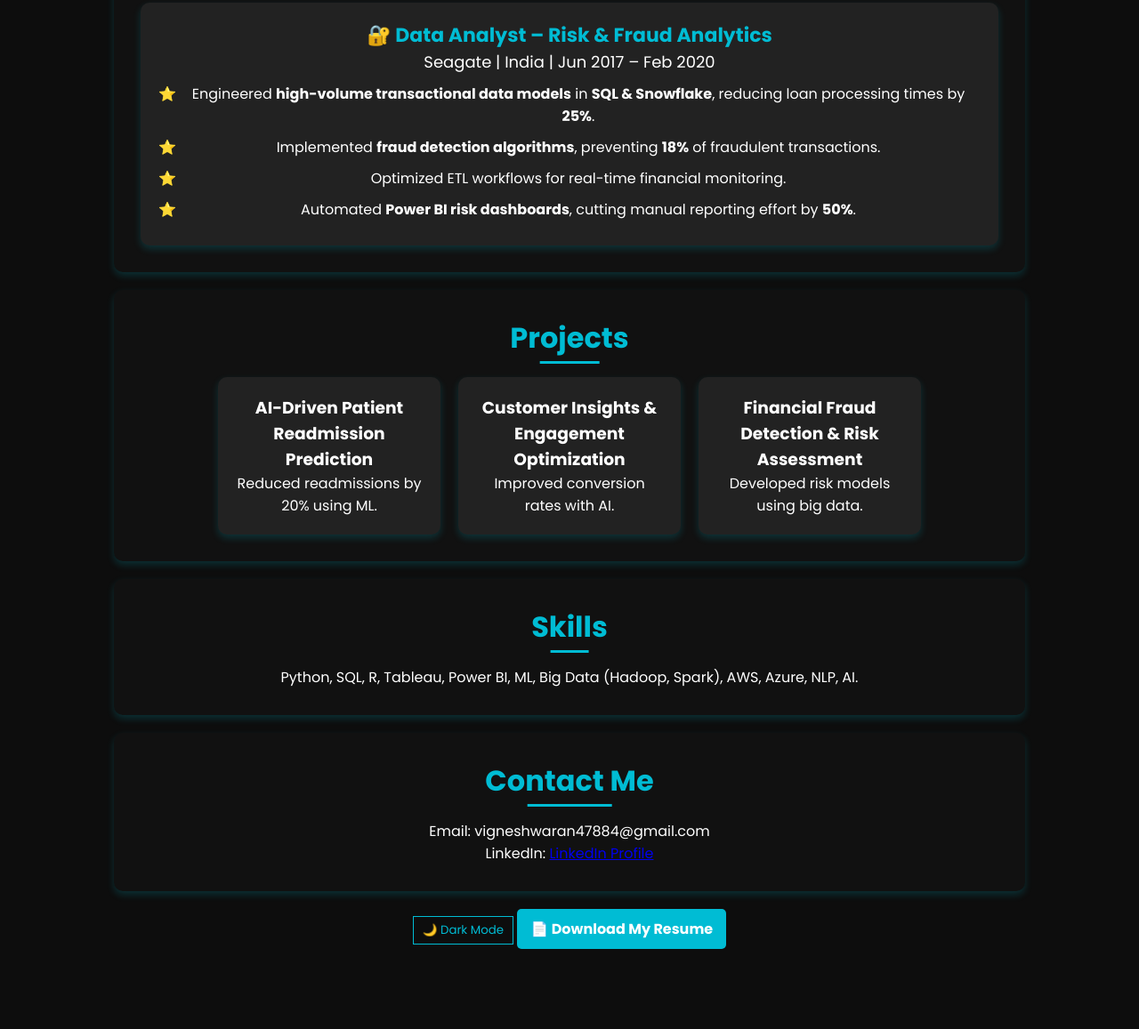
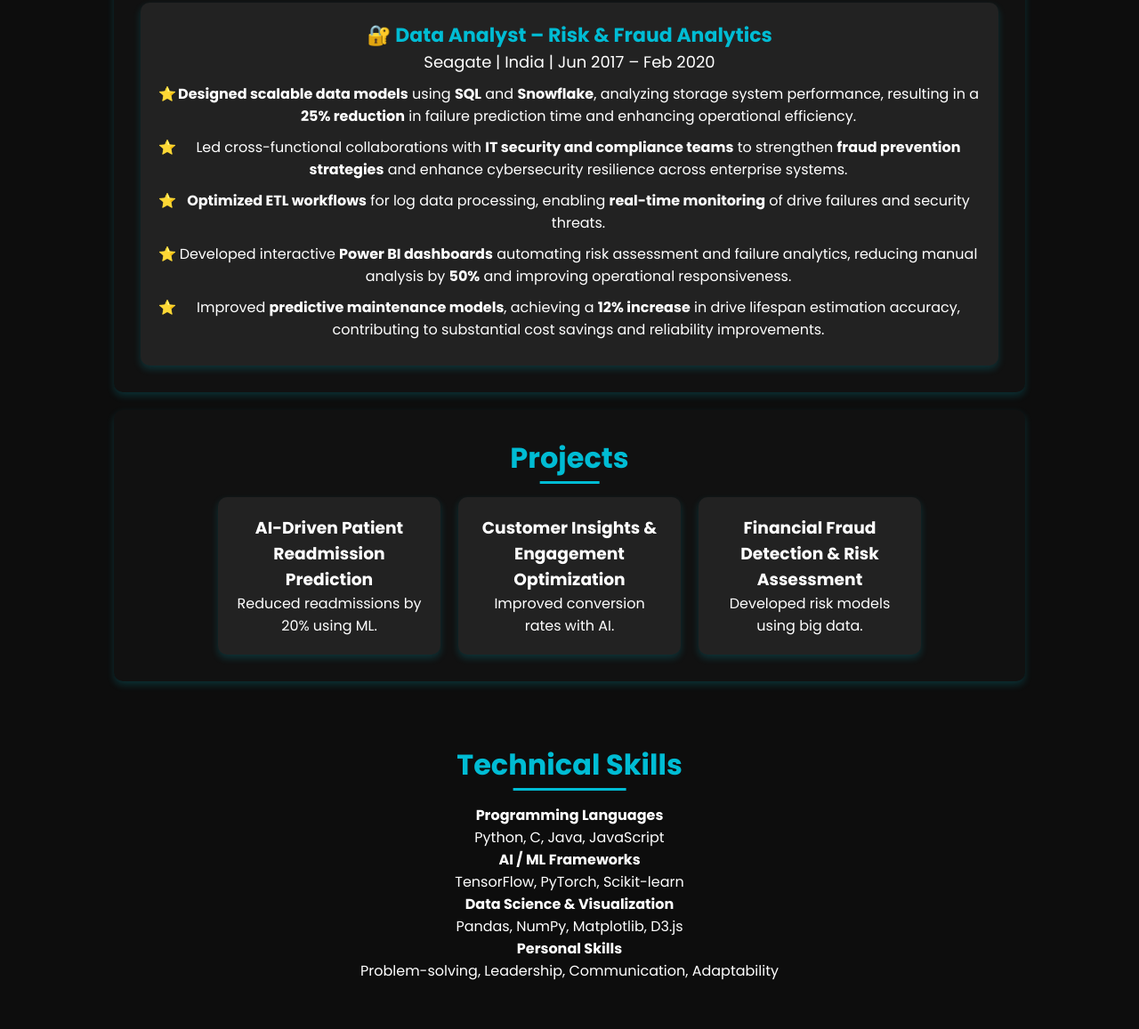
Before and after one commit to Vigneshwarananandan/portfolio-website, a plain HTML site: page index.html in a window 1280 px wide. Shown: the part 2026-3183 px from the top of the page at 89% size. Before the commit the page ends 3093 px from the top, so only its background shows below. Drawn offline with nearby package versions, Linux system fonts and the light colour scheme.

Commit message:
Update index.html

```diff
--- a/index.html
+++ b/index.html
@@ -82,10 +82,11 @@
             <h3>🔐 Data Analyst – Risk & Fraud Analytics</h3>
             <h4>Seagate | India | Jun 2017 – Feb 2020</h4>
             <ul>
-                <li> Engineered <b>high-volume transactional data models</b> in <b>SQL & Snowflake</b>, reducing loan processing times by <b>25%</b>.</li>
-                <li> Implemented <b>fraud detection algorithms</b>, preventing <b>18%</b> of fraudulent transactions.</li>
-                <li> Optimized ETL workflows for real-time financial monitoring.</li>
-                <li> Automated <b>Power BI risk dashboards</b>, cutting manual reporting effort by <b>50%</b>.</li>
+                <li><strong>Designed scalable data models</strong> using <strong>SQL</strong> and <strong>Snowflake</strong>, analyzing storage system performance, resulting in a <strong>25% reduction</strong> in failure prediction time and enhancing operational efficiency.</li>
+                <li>Led cross-functional collaborations with <strong>IT security and compliance teams</strong> to strengthen <strong>fraud prevention strategies</strong> and enhance cybersecurity resilience across enterprise systems.</li>
+                <li><strong>Optimized ETL workflows</strong> for log data processing, enabling <strong>real-time monitoring</strong> of drive failures and security threats.</li>
+                <li>Developed interactive <strong>Power BI dashboards</strong> automating risk assessment and failure analytics, reducing manual analysis by <strong>50%</strong> and improving operational responsiveness.</li>
+                <li>Improved <strong>predictive maintenance models</strong>, achieving a <strong>12% increase</strong> in drive lifespan estimation accuracy, contributing to substantial cost savings and reliability improvements.</li>
             </ul>
         </div>
     </div>
@@ -113,11 +114,28 @@
 </section>
 
 
-<!-- Skills Section -->
-<section id="skills" class="skills">
-    <h2>Skills</h2>
-    <p>Python, SQL, R, Tableau, Power BI, ML, Big Data (Hadoop, Spark), AWS, Azure, NLP, AI.</p>
+
+<!-- Tech Skills Section -->
+<section id="skills">
+  <h2>Technical Skills</h2>
+  <div class="skill-category">
+    <h4>Programming Languages</h4>
+    <p>Python, C, Java, JavaScript</p>
+  </div>
+  <div class="skill-category">
+    <h4>AI / ML Frameworks</h4>
+    <p>TensorFlow, PyTorch, Scikit-learn</p>
+  </div>
+  <div class="skill-category">
+    <h4>Data Science & Visualization</h4>
+    <p>Pandas, NumPy, Matplotlib, D3.js</p>
+  </div>
+  <div class="skill-category">
+    <h4>Personal Skills</h4>
+    <p>Problem-solving, Leadership, Communication, Adaptability</p>
+  </div>
 </section>
+
 
 <!-- Contact Section -->
 <section id="contact" class="contact">
```
